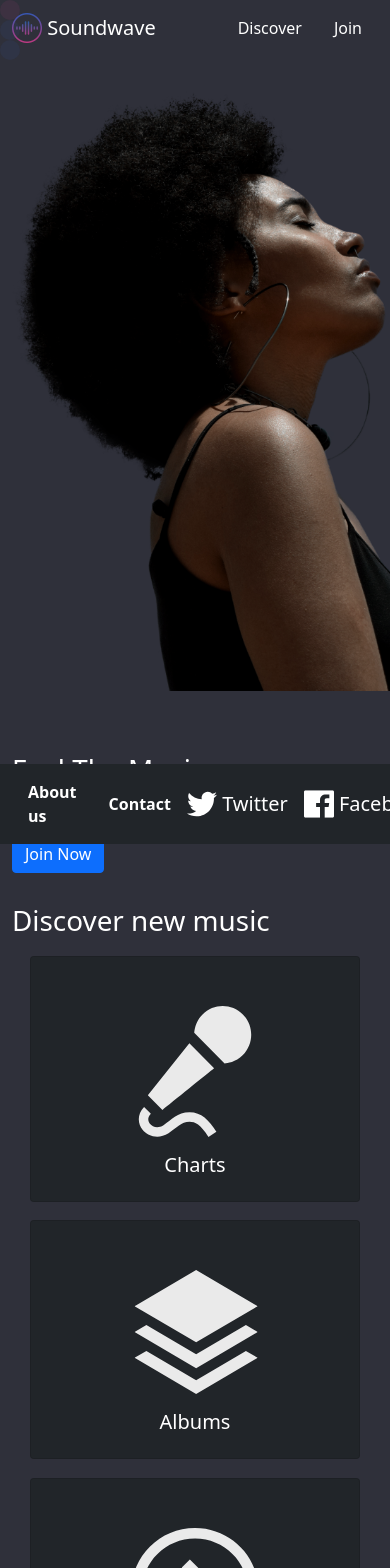
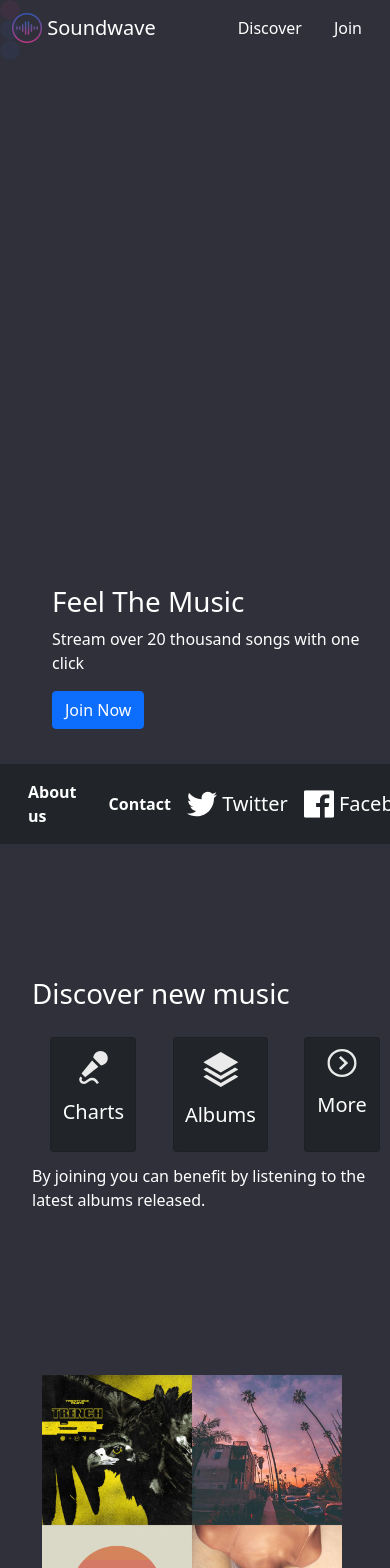
Before and after one commit to Nedeltoga/soundWave, a React (Create React App) app: page / in a window 390 px wide. Shown: the top 1568 px of the page. Built offline with nearby package versions, Linux system fonts and the light colour scheme.

Commit message:
media query main img added

```diff
--- a/src/App.js
+++ b/src/App.js
@@ -23,13 +23,14 @@ function App() {
       <Container className='h-100 d-flex land' id='landId' fluid>
         <Row className='flex-grow-1 d-flex align-items-center justify-content-center' >
           <Col md={{ span: 3, offset: 1 }} ><LandpageImg /></Col>
+
           <Col md={{ span: 4, offset: 1 }} ><LandingText /></Col>
         </Row>
       </Container>
       <Container className='h-100 d-flex discover' id='discoverId' fluid>
         <Row className='flex-grow-1 d-flex align-items-center justify-content-center'>
           <Col md={{ span: 4 }}><DiscoverText /></Col>
-          <Col md={{ span: 3, offset: 1 }}><DiscoverImg /></Col>
+            <Col className='colDiscoverImg' md={{ span: 3, offset: 1 }} ><DiscoverImg /></Col>
         </Row>
        </Container>
        <Container className='h-100 d-flex Join' id='joinId' fluid>
--- a/src/DiscoverImg.js
+++ b/src/DiscoverImg.js
@@ -1,3 +1,5 @@
+import DiscoverImgStyles from './DiscoverImgStyles.css'
+
 function DiscoverImg() {
     return <img
     alt="A four pictures collage"
--- /dev/null
+++ b/src/DiscoverImgStyles.css
@@ -0,0 +1,7 @@
+@media (max-width: 750px) {
+    .colDiscoverImg{
+        margin-left: 20px;
+
+    }
+
+}
--- a/src/DiscoverText.js
+++ b/src/DiscoverText.js
@@ -7,7 +7,7 @@ function DiscoverText () {
         <section >
 
         <h1>Discover new music</h1>
-        <CardGroup >
+        <CardGroup className='cardDiscover' tyle={{ width: "18rem"}}>
             <Card bg='dark'>
                 <Card.Img className='mx-auto d-block' src={process.env.PUBLIC_URL + '/images/microphone.svg'} alt='Microphone icon' />
                 <Card.Body>
--- a/src/DiscoverTextstyles.css
+++ b/src/DiscoverTextstyles.css
@@ -7,3 +7,14 @@
     width: 40%;
     padding-top: 15%;
 }
+
+@media (max-width: 750px) {
+
+    .discover{
+        margin-left: 20px;
+    }
+
+    .cardDiscover{
+        display: flex;
+    }
+}
--- a/src/FormJoin.js
+++ b/src/FormJoin.js
@@ -1,21 +1,21 @@
 import Button from 'react-bootstrap/Button'
 import Form from 'react-bootstrap/Form'
-import FormJoinstyles from './FormJoinstyles.css'
+import './FormJoinstyles.css'
 
 function FormJoin(){
     return (
         <Form className='form-join w-75 p-5'>
             <Form.Group className="mb-3">
                 <Form.Label>Name:</Form.Label>
-                <Form.Control type="text" size="sm" style={{backgroundColor: "#202027"}} />
+                <Form.Control className='input' type="text" size="sm" style={{backgroundColor: "#202027"}} />
             </Form.Group>
             <Form.Group className="mb-3">
                 <Form.Label>Email:</Form.Label>
-                <Form.Control type="text" size="sm" style={{backgroundColor: "#202027"}}/>
+                <Form.Control className='input' type="text" size="sm" style={{backgroundColor: "#202027"}}/>
             </Form.Group>
             <Form.Group className="mb-3">
                 <Form.Label>Password:</Form.Label>
-                <Form.Control type="text" size="sm" style={{backgroundColor: "#202027"}}/>
+                <Form.Control className='input' type="text" size="sm" style={{backgroundColor: "#202027"}}/>
             </Form.Group>
             <Button variant="primary" type="submit" className='w-100'>
                 Join Now
--- a/src/FormJoinstyles.css
+++ b/src/FormJoinstyles.css
@@ -3,3 +3,7 @@
     background-color: #202027;
     border-radius: 5%;
   }
+
+.input {
+  border: 2px solid #3457b21a;
+}
--- a/src/Joinstyles.css
+++ b/src/Joinstyles.css
@@ -3,3 +3,11 @@
 .result {
  color: #CC3F8A;
 }
+
+@media (max-width: 750px) {
+    .Join{
+        margin-left: 50px;
+
+    }
+
+}
--- a/src/LandingText.js
+++ b/src/LandingText.js
@@ -2,10 +2,10 @@ import Button from 'react-bootstrap/Button'
 
 function LandingText (){
     return (
-        <div>
+        <div className='textLandingText'>
             <h1>Feel The Music</h1>
             <p>Stream over 20 thousand songs with one click</p>
-            <Button variant="primary" href="#">Join Now</Button>{' '}
+            <Button variant="primary" href="#joinId">Join Now</Button>{' '}
         </div>)
 
 }
--- a/src/LandpageImg.js
+++ b/src/LandpageImg.js
@@ -3,7 +3,7 @@ function LandpageImg() {
     alt="Black woman with a pleased gesture"
     src={process.env.PUBLIC_URL + '/images/landing-page-girl.png'}
     width="425"
-    //height="100"
+    id="landImage"
     />
 }
 export default LandpageImg
--- a/src/styles.css
+++ b/src/styles.css
@@ -14,19 +14,16 @@ body{
 }
 .blank{color: white !important;}
 
-/*
-.land {
-    height: 30vh;
-    position: relative;
-    border: 3px solid green;
+
+@media (max-width: 750px) {
+  #landImage {
+    display: none;
   }
-
-  .vertical-center {
-    margin: 0;
-    position: absolute;
-    top: 50%;
-    -ms-transform: translateY(-50%);
-    transform: translateY(-50%);
+  .textLandingText{
+    display: flex;
+    flex-direction: column;
+    align-items: flex-start;
+    align-content: center;
+    margin-left: 40px;
   }
-  land vertical-center
-*/
+}
```
